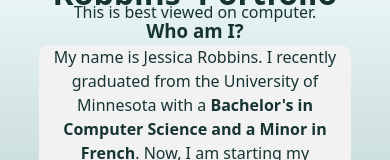
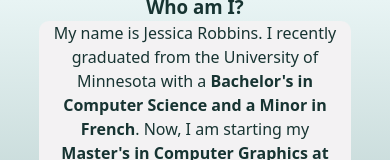
Before and after one commit to jexsaga/Portfolio, a Vue app: page / in a window 390 px wide. Shown: the top 160 px of the page. Built offline with nearby package versions, Linux system fonts and the light colour scheme.

Commit message:
not ismobile

```diff
--- a/src/components/EntryPage.vue
+++ b/src/components/EntryPage.vue
@@ -1,5 +1,5 @@
 <template>
-    <div v-if="!isMobile">
+    <div v-if="isMobile">
         <p>This is best viewed on computer.</p>
     </div>
     <div v-if="!isMobile" style="height: 100vh; display: flex; flex-direction: column; justify-content: center; align-items: center;">
```
